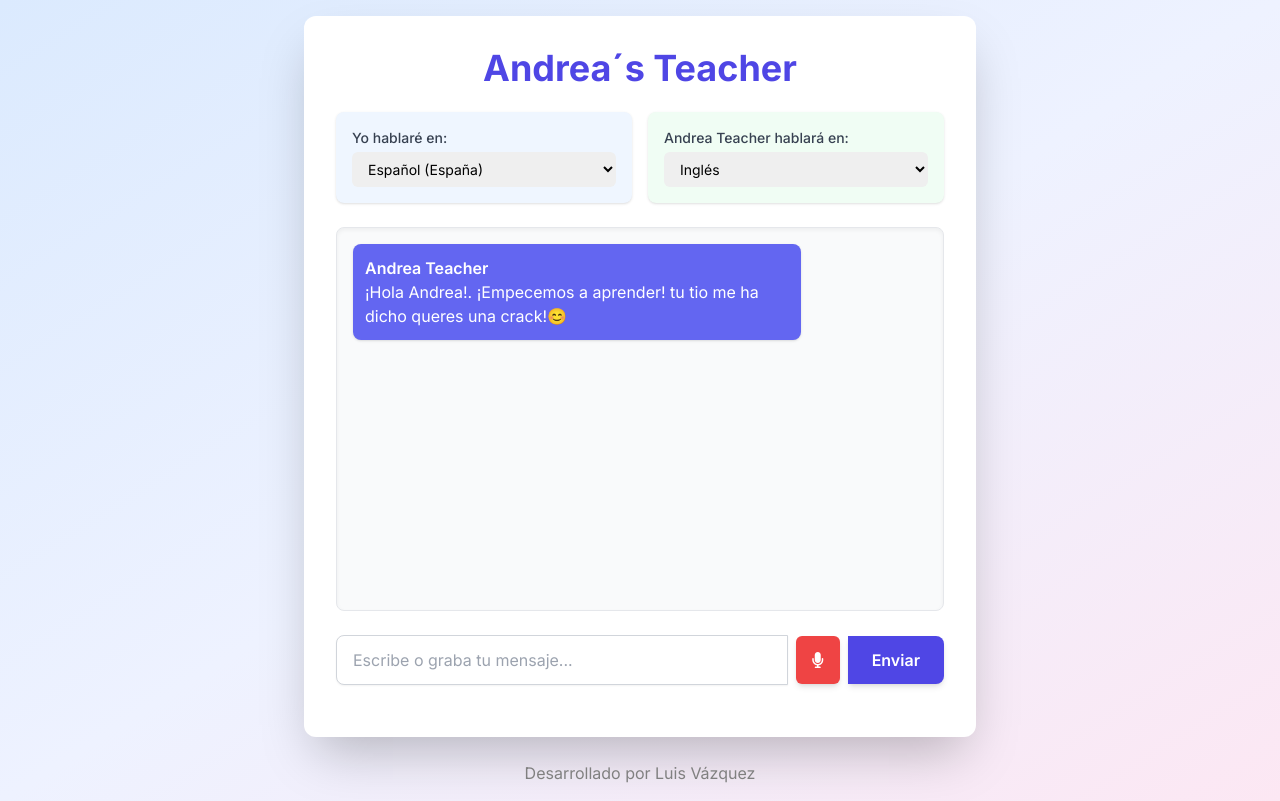
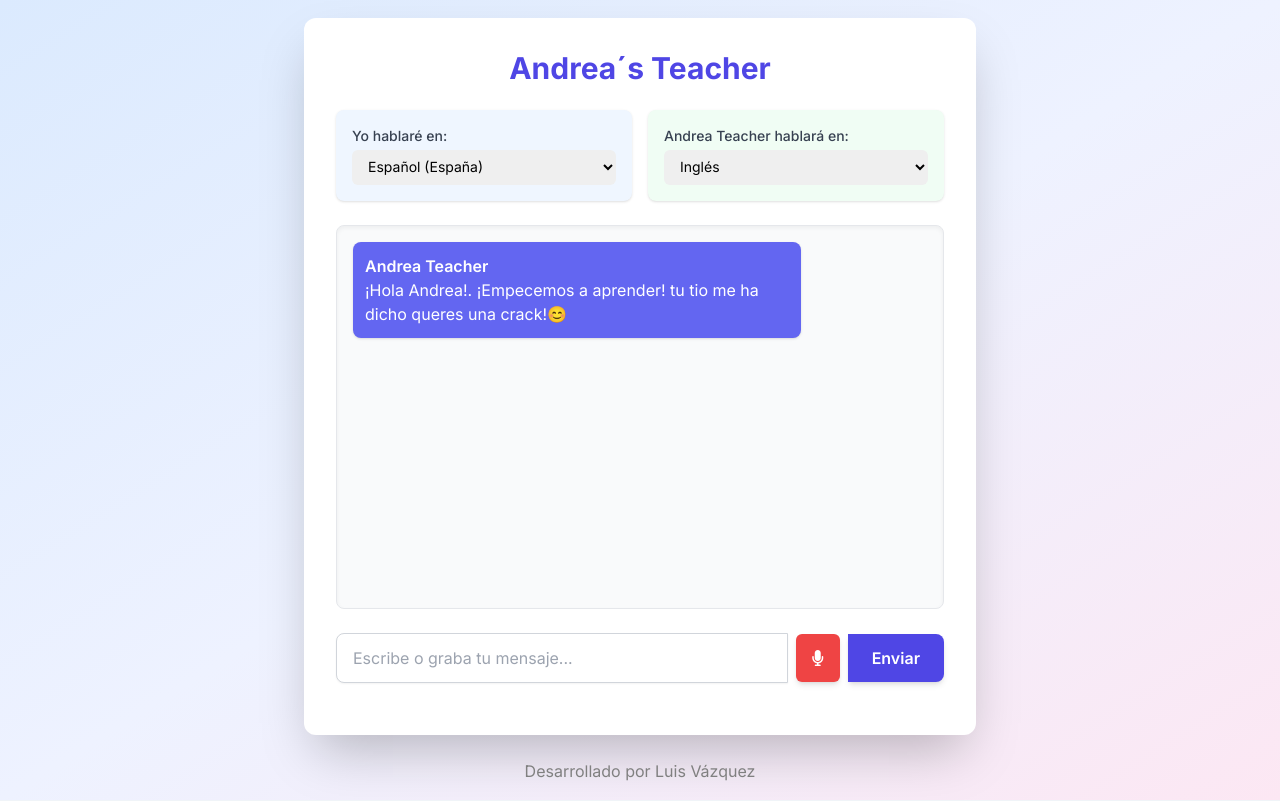
Before and after one commit to desarrolladormadrid/Andreas_teacher, a plain HTML site: page index.html in a window 1280 px wide. Drawn offline with nearby package versions, Linux system fonts and the light colour scheme.

Commit message:
Update index.html

```diff
--- a/index.html
+++ b/index.html
@@ -86,7 +86,7 @@
 
     <div class="w-full max-w-2xl bg-white shadow-2xl rounded-xl p-6 md:p-8">
         <header class="mb-6 text-center">
-            <h1 class="text-4xl font-bold text-indigo-600">Andrea´s Teacher</h1>
+            <h1 class="text-3xl font-bold text-indigo-600">Andrea´s Teacher</h1>
 
         </header>
 
```
